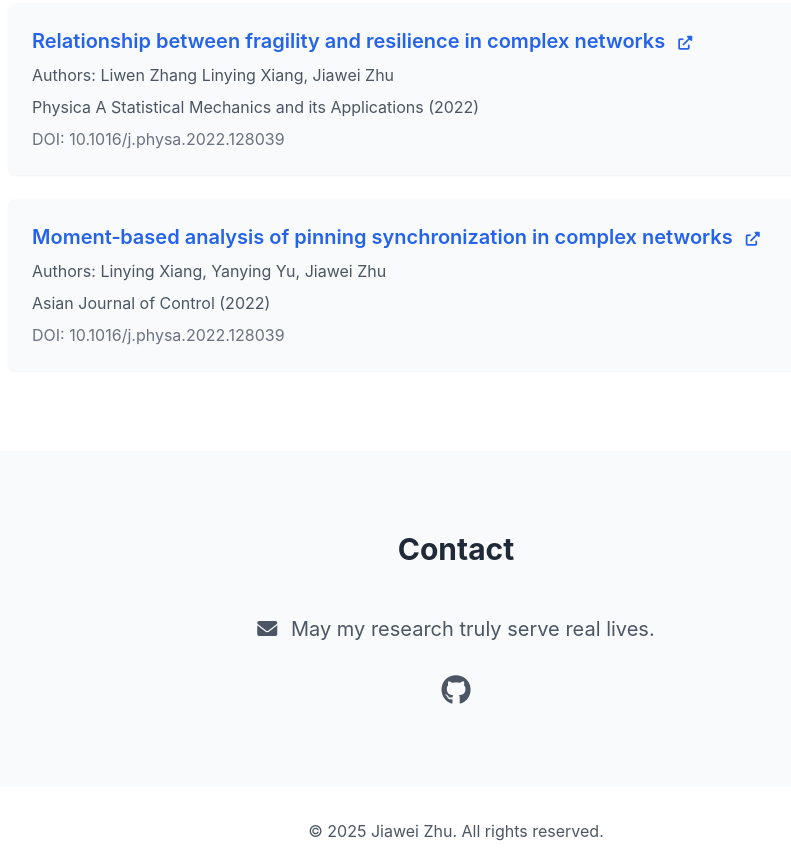
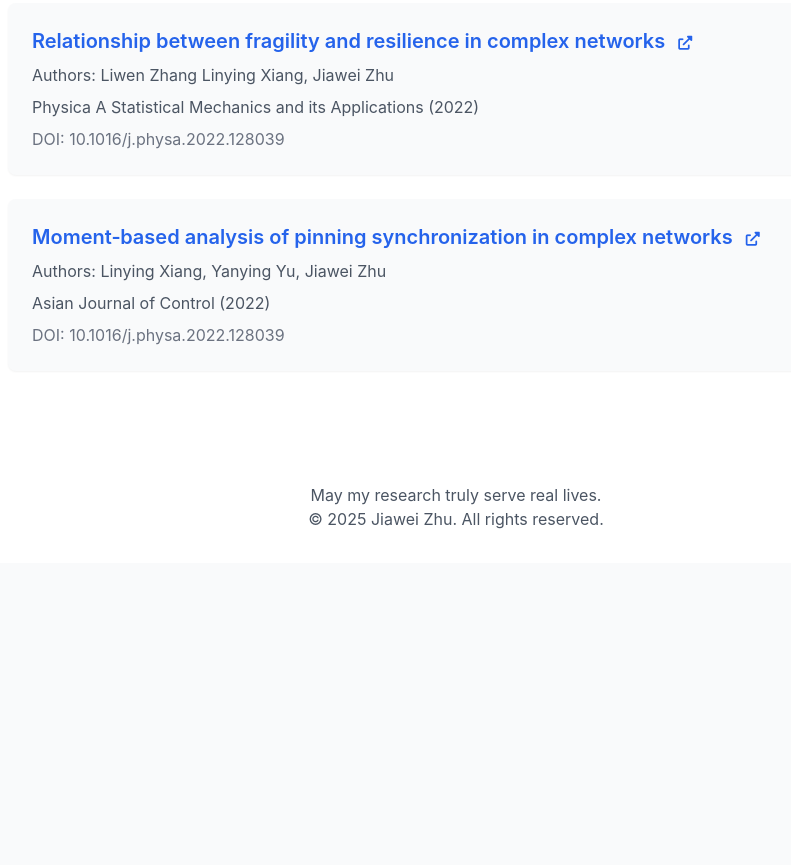
Before and after one commit to JiawZ40/personalpage, a website built with Vite: page index.html in a window 1280 px wide. Shown: the part 1932-2797 px from the top of the page, without its empty margins (184-975 px from the left). After the commit the page ends 2495 px from the top, so only its background shows below. Built offline with nearby package versions, Linux system fonts and the light colour scheme.

Commit message:
Update index.html

```diff
--- a/index.html
+++ b/index.html
@@ -22,7 +22,6 @@
                     <a href="#research" class="text-gray-600 hover:text-blue-600 transition duration-300">Research</a>
                     <a href="#publications" class="text-gray-600 hover:text-blue-600 transition duration-300">Publications</a>
                     <a href="blog.html" class="text-gray-600 hover:text-blue-600 transition duration-300">Blog</a>
-                    <a href="#contact" class="text-gray-600 hover:text-blue-600 transition duration-300">Contact</a>
                 </div>
             </div>
         </div>
@@ -163,27 +162,10 @@
             </div>
         </div>
     </section>
-    <!-- Contact Section -->
-    <section id="Hope" class="py-20 bg-gray-50">
-        <div class="container mx-auto px-6">
-            <h2 class="text-3xl font-bold text-center text-gray-800 mb-12" data-aos="fade-up">Contact</h2>
-            <div class="max-w-2xl mx-auto text-center">
-                <p class="text-xl text-gray-600 mb-4" data-aos="fade-up" data-aos-delay="200">
-                    <i class="fas fa-envelope mr-2"></i>
-                    May my research truly serve real lives.
-                </p>
-                <div class="flex justify-center space-x-6 mt-8">
-                    <a href="https://github.com/JiawZ40" class="text-gray-600 hover:text-blue-600 transition duration-300">
-                        <i class="fab fa-github text-3xl"></i>
-                    </a>
-                </div>
-            </div>
-        </div>
-    </section>
-
     <!-- Footer -->
     <footer class="bg-white py-8">
         <div class="container mx-auto px-6 text-center text-gray-600">
+            <p>May my research truly serve real lives.</p>
             <p>&copy; 2025 Jiawei Zhu. All rights reserved.</p>
         </div>
     </footer>
```
